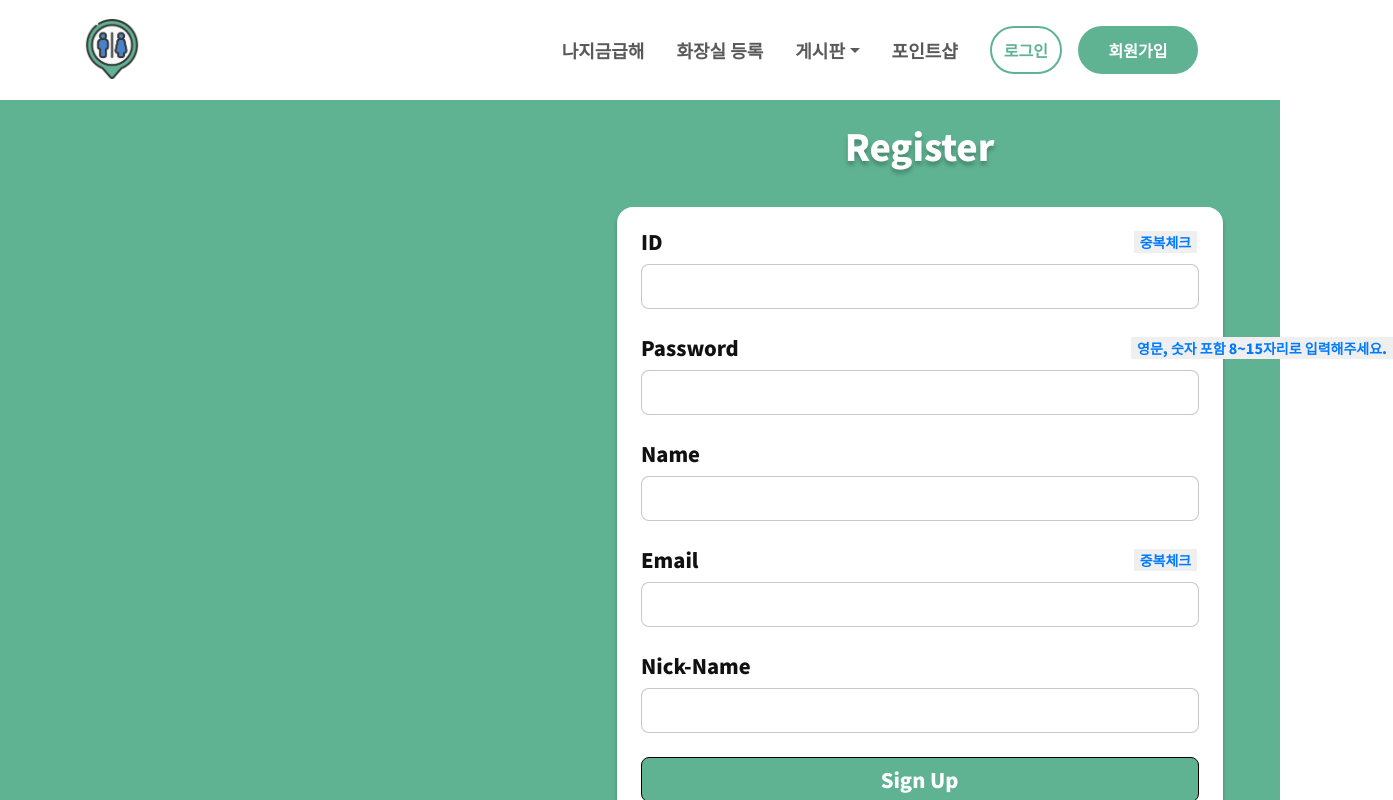
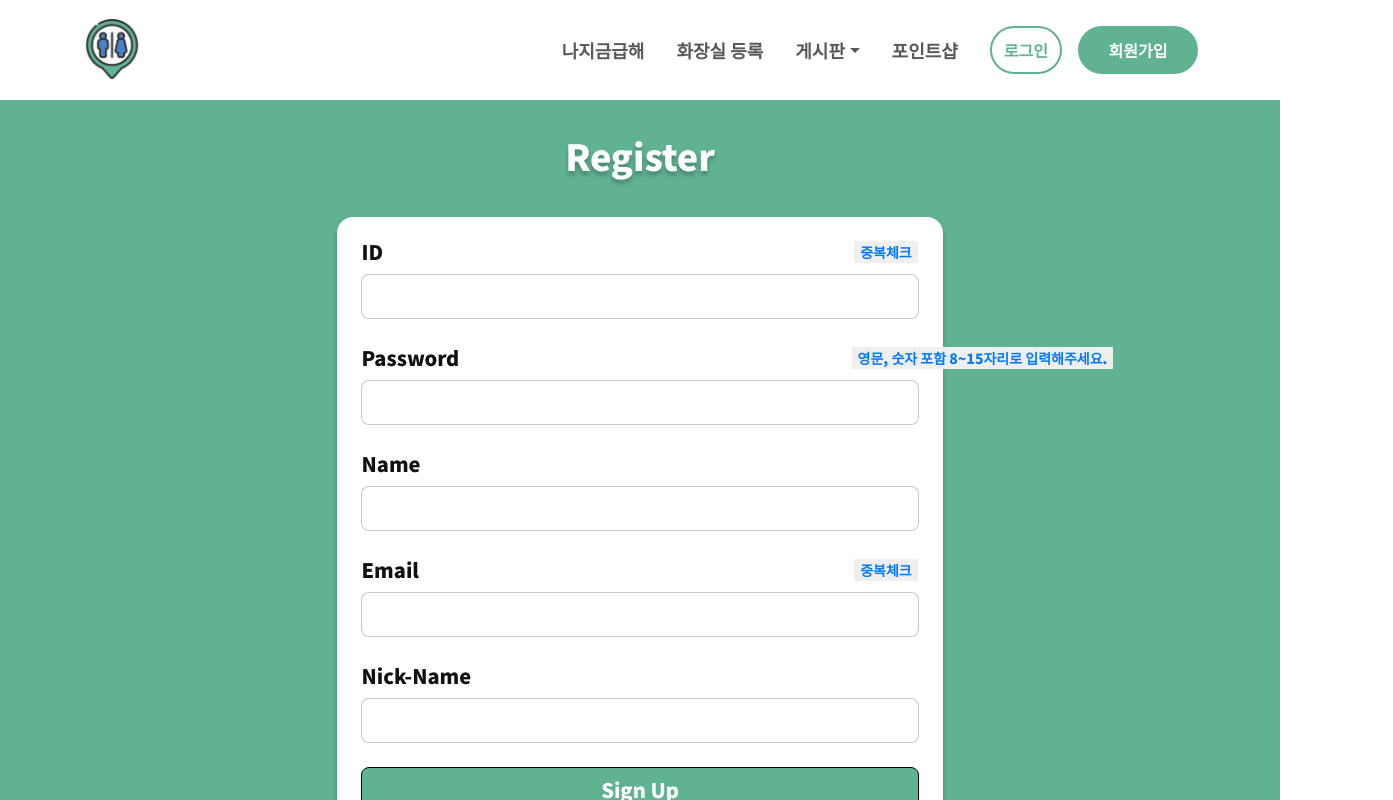
Before and after one commit to lis2s2/emergency-frontend.project, a React (Create React App) app: page /register in a window 1280 px wide. Shown: the top 800 px of the page, 1393 px wide, since content can reach past the window. Built offline with nearby package versions, Linux system fonts and the light colour scheme.

Commit message:
6/27 일단

```diff
--- a/src/component/Login.jsx
+++ b/src/component/Login.jsx
@@ -2,7 +2,7 @@ import styled from "styled-components";
 
 
 const LoginContainer = styled.div`
-  width: 100%;
+  /* width: 100%; */
   max-width: 1440px;
   background-color: #5FB393;
   min-height: 820px;
@@ -14,12 +14,9 @@ const Autolayout = styled.div`
   justify-content: center;
   align-items: center;
   padding: 0px;
-  padding-top: 200px;
-  padding-left: 400px;
   gap: 24px;
   margin: 0 atuo;
 
-  position: absolute;
   width: 819px;
   height: 830px;
   left: 310px;
--- a/src/component/MyPage.jsx
+++ b/src/component/MyPage.jsx
@@ -1,7 +1,7 @@
 import styled from "styled-components";
 
 const RegisterContainer = styled.div`
-  width: 100%;
+  /* width: 100%; */
   max-width: 1440px;
   background-color: #5FB393;
   min-height: 820px;
--- a/src/component/Register.jsx
+++ b/src/component/Register.jsx
@@ -1,8 +1,9 @@
 import styled from "styled-components";
 
 const RegisterContainer = styled.div`
-  width: 100%;
+  /* width: 100%; */
   max-width: 1440px;
+  margin: 0 auto;
   background-color: #5FB393;
   min-height: 820px;
 `;
@@ -13,12 +14,10 @@ const Autolayout = styled.div`
   justify-content: center;
   align-items: center;
   padding: 0px;
-  padding-top: 180px;
-  padding-left: 400px;
   gap: 24px;
-  margin: 0 atuo;
+  /* margin: 0 atuo; */
 
-  position: absolute;
+  /* position: absolute; */
   width: 819px;
   height: 830px;
   left: 310px;
--- a/src/component/Search.jsx
+++ b/src/component/Search.jsx
@@ -1,7 +1,7 @@
 import styled from "styled-components";
 
 const RegisterContainer = styled.div`
-  width: 100%;
+  /* width: 100%; */
   max-width: 1440px;
   background-color: #5fb393;
   min-height: 820px;
@@ -13,9 +13,10 @@ const Autolayout = styled.div`
   justify-content: center;
   align-items: center;
   padding: 0px;
+  padding-bottom: 200px;
   gap: 24px;
 
-  position: absolute;
+  /* position: absolute; */
   width: 819px;
   height: 830px;
   left: 310px;
```
